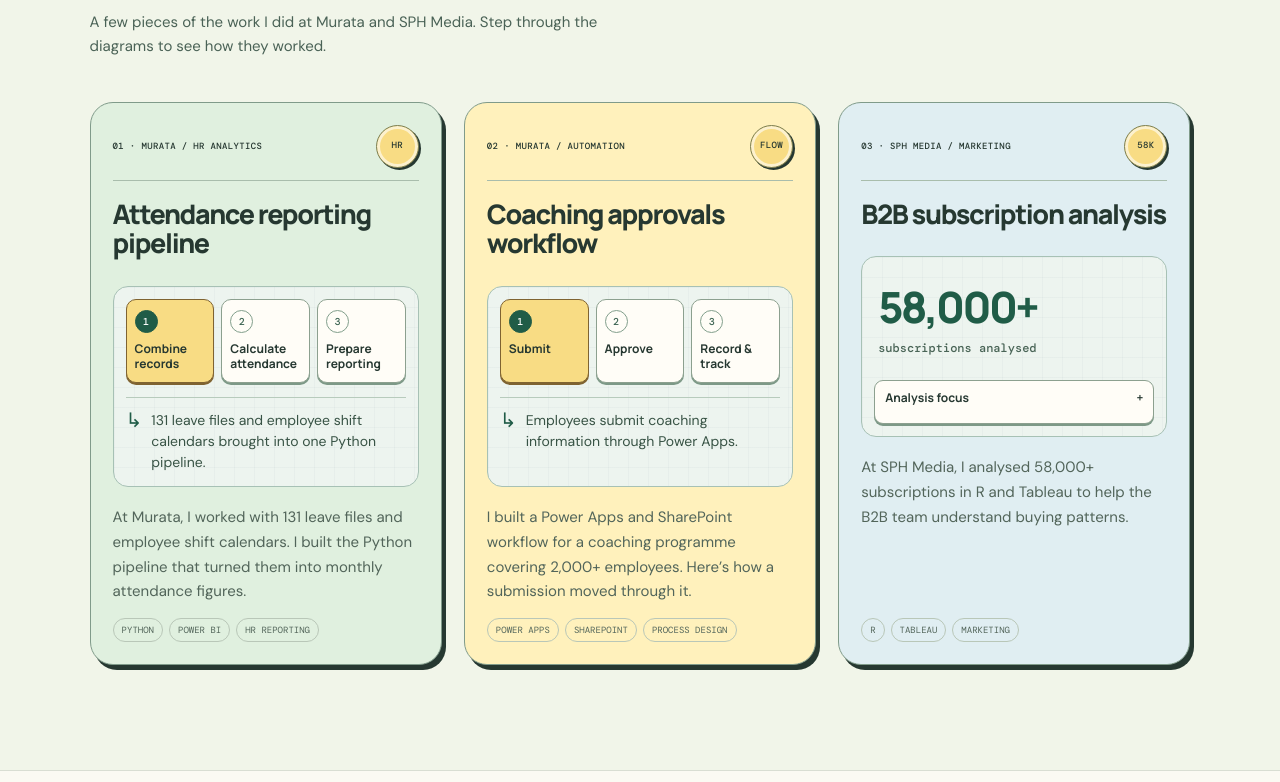
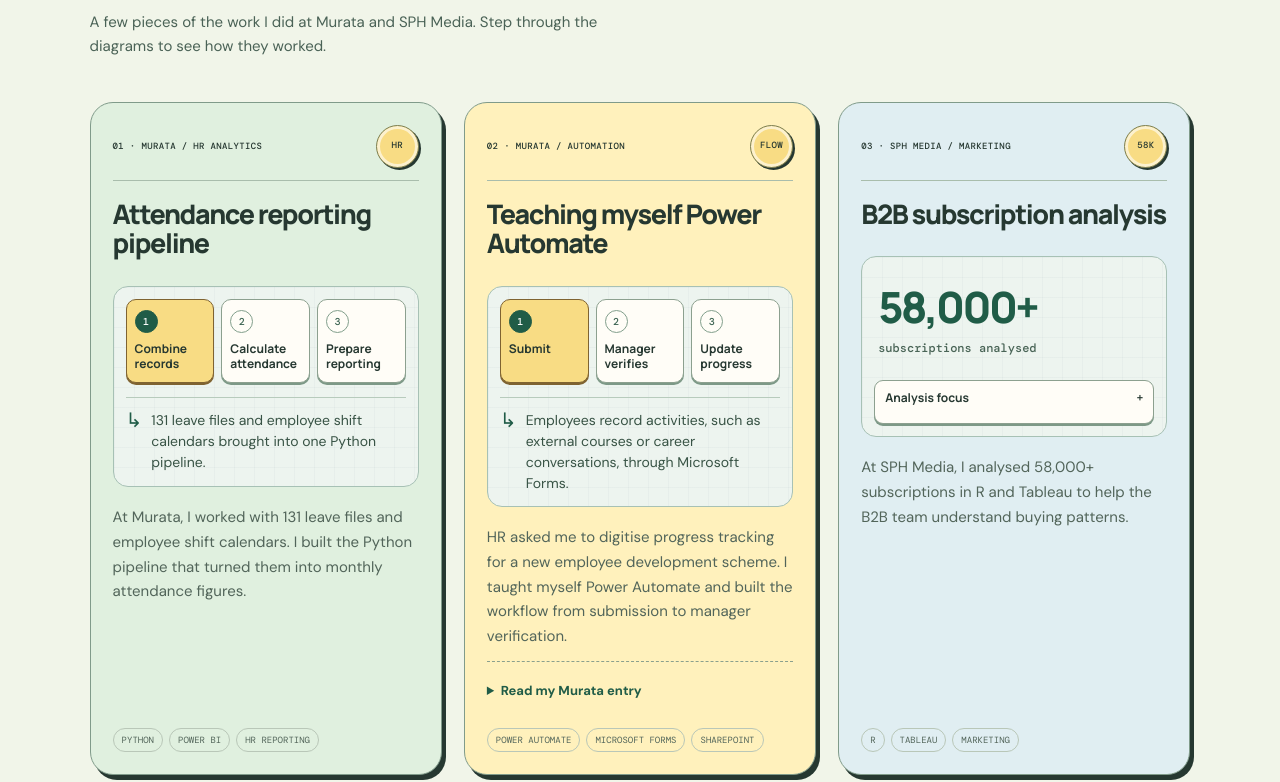
Before and after one commit to assistacat/assistacat.github.io, a React (Vite) app: page / in a window 1280 px wide. Shown: the part 930-1712 px from the top of the page. Built offline with nearby package versions, Linux system fonts and the light colour scheme.

Commit message:
Add Murata diary entry and verified workflow details

```diff
--- a/src/App.tsx
+++ b/src/App.tsx
@@ -51,9 +51,9 @@ const internshipSteps = [
     ['Prepare reporting', 'Prepared monthly figures for HR reporting in Power BI.'],
   ],
   [
-    ['Submit', 'Employees submit coaching information through Power Apps.'],
-    ['Approve', 'Route coaching submissions through an approval workflow.'],
-    ['Record & track', 'Maintain learning records and track programme progress in SharePoint.'],
+    ['Submit', 'Employees record activities, such as external courses or career conversations, through Microsoft Forms.'],
+    ['Manager verifies', 'Power Automate sends the submission to the employee’s manager for verification.'],
+    ['Update progress', 'The tracking record updates after verification. SharePoint permissions give managers access to their teams’ submissions and HR access across the scheme.'],
   ],
 ];
 
@@ -125,7 +125,17 @@ export default function Home() {
         <div className="section-intro"><p className="eyebrow"><Medal>01</Medal> INTERNSHIP WORK</p><h2 id="work-title">Notes from my internships</h2><p className="entry-intro">A few pieces of the work I did at Murata and SPH Media. Step through the diagrams to see how they worked.</p></div>
         <div className="case-grid">
           <article className="case-card case-green"><div className="case-head"><span>01 · MURATA / HR ANALYTICS</span><Medal>HR</Medal></div><WorkDiagram project={0} /><h3>Attendance reporting pipeline</h3><p>At Murata, I worked with 131 leave files and employee shift calendars. I built the Python pipeline that turned them into monthly attendance figures.</p><div className="case-foot"><span>PYTHON</span><span>POWER BI</span><span>HR REPORTING</span></div></article>
-          <article className="case-card case-yellow"><div className="case-head"><span>02 · MURATA / AUTOMATION</span><Medal>FLOW</Medal></div><WorkDiagram project={1} /><h3>Coaching approvals workflow</h3><p>I built a Power Apps and SharePoint workflow for a coaching programme covering 2,000+ employees. Here’s how a submission moved through it.</p><div className="case-foot"><span>POWER APPS</span><span>SHAREPOINT</span><span>PROCESS DESIGN</span></div></article>
+          <article className="case-card case-yellow"><div className="case-head"><span>02 · MURATA / AUTOMATION</span><Medal>FLOW</Medal></div><WorkDiagram project={1} /><h3>Teaching myself Power Automate</h3>
+          <p>HR asked me to digitise progress tracking for a new employee development scheme. I taught myself Power Automate and built the workflow from submission to manager verification.</p>
+          <details className="entry-note murata-entry">
+            <summary>Read my Murata entry</summary>
+            <p>Employees could complete activities such as external courses or career conversations with their managers. HR needed a way to record their progress and get their managers to verify it.</p>
+            <p>I came across Power Automate and decided to give it a go because it connected with the Microsoft tools the company already used. I taught myself as I built.</p>
+            <p>Getting the logic right was the hardest part. I built it brick by brick, like a puzzle.</p>
+            <p>I also had to get the SharePoint permissions right. Managers could see their own teams’ submissions, while HR could see everyone’s.</p>
+            <p>Before leaving, I documented how the flow worked and showed HR how to use and maintain it.</p>
+            <p>What I’m most proud of is that I learnt the tools myself, built the whole workflow, and HR kept using it after I handed it over.</p>
+          </details><div className="case-foot"><span>POWER AUTOMATE</span><span>MICROSOFT FORMS</span><span>SHAREPOINT</span></div></article>
           <article className="case-card case-blue"><div className="case-head"><span>03 · SPH MEDIA / MARKETING</span><Medal>58K</Medal></div><SubscriptionDemo /><h3>B2B subscription analysis</h3><p>At SPH Media, I analysed 58,000+ subscriptions in R and Tableau to help the B2B team understand buying patterns.</p><div className="case-foot"><span>R</span><span>TABLEAU</span><span>MARKETING</span></div></article>
         </div>
       </section>
--- a/src/styles.css
+++ b/src/styles.css
@@ -703,3 +703,6 @@
 
 .project-card > .project-head { flex-shrink: 0; }
 .project-card > .project-image { width: 100%; flex-shrink: 0; }
+
+.case-card .murata-entry { order: 3; margin-top: 12px; margin-bottom: 0; }
+.murata-entry p { max-width: 52ch; }
```
